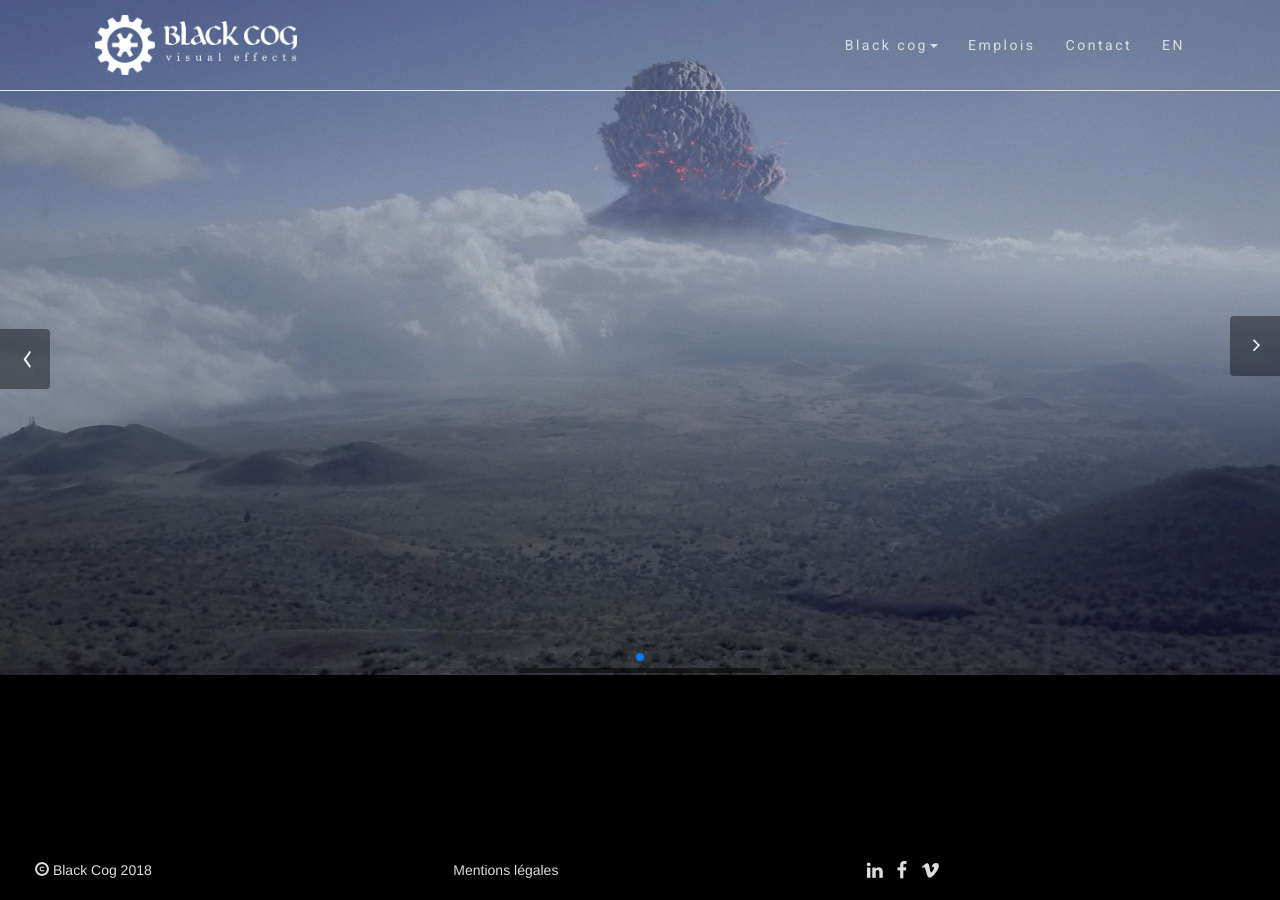
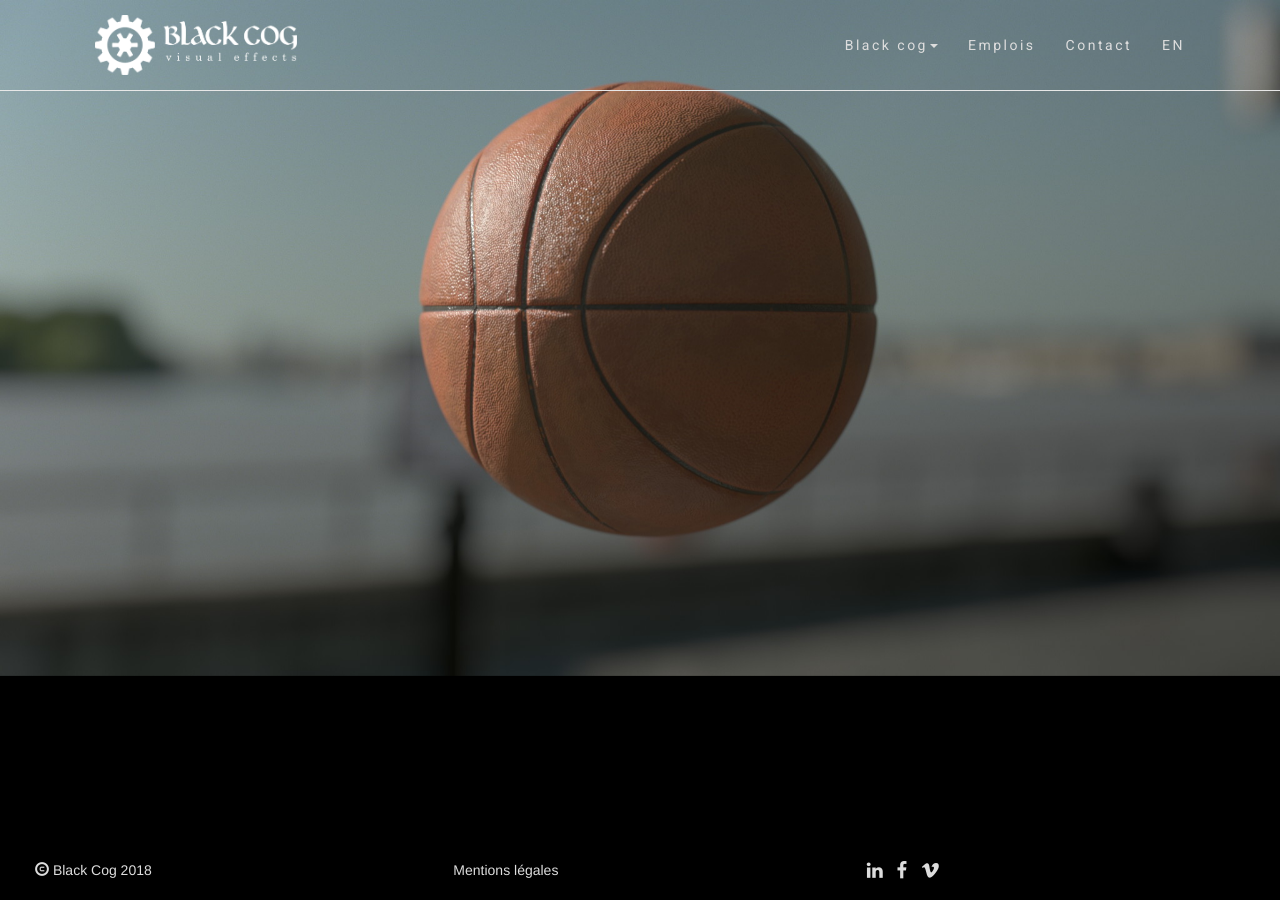
Before and after one commit to christiansen-merel/bookish-fortnight, a Jekyll site: the page built from index.html, in a window 1280 px wide. Built offline with Jekyll 4.4.1, drawn with Linux system fonts in a browser that asks for light colours.

Commit message:
responsive temporaire pour smartphone et tablette sur page d'accueil

```diff
--- a/_layouts/home.html
+++ b/_layouts/home.html
@@ -18,14 +18,14 @@
                   <div class="swiper-slide" data-swiper-parallax="10%"><img src="{{ "img/home/P02_breakDown_V2_slide.jpg" | relative_url }}" /></div>
             </div>
               <!-- If we need pagination -->
-              <div class="swiper-pagination"></div>
+              <!-- <div class="swiper-pagination"></div> -->
 
               <!-- If we need navigation buttons -->
-              <div class="swiper-button-prev"></div>
-              <div class="swiper-button-next"></div>
+              <!-- <div class="swiper-button-prev"></div>
+              <div class="swiper-button-next"></div> -->
 
               <!-- If we need scrollbar -->
-              <div class="swiper-scrollbar"></div>
+              <!-- <div class="swiper-scrollbar"></div> -->
             </div>
           </div>
 
--- a/css/custom.css
+++ b/css/custom.css
@@ -496,6 +496,31 @@
     display: inline-block;
 }
 
+/* ****************************** */
+/* begin temporaire */
+/* ****************************** */
+#wrapper .swiper-container.home {
+    /* margin-top: 69px; */
+    display: initial;
+}
+
+#wrapper.home #background {
+    background: initial;
+    /* background-size: 100%; */
+    width: initial;
+    height: initial;
+    /* display: block; */
+}
+/* ****************************** */
+/* end temporaire */
+/* ****************************** */
+
+/* #main-wrapper {
+    float:right;
+} */
+
+
+
 @media (max-width: 767px) {
 
     .navbar-default {
@@ -672,3 +697,26 @@
     }
 
 }
+
+/* ****************************** */
+/* begin temporaire */
+/* ****************************** */
+@media only screen and (max-width: 991px) {
+
+    #wrapper .swiper-container.home {
+        margin-top: 69px;
+        display: none;
+    }
+
+    #wrapper.home #background {
+        background: no-repeat left url('../img/home/earth_1001_3_paul_0001.jpg');
+        /* background-size: 100%; */
+        width: 1500px;
+        height: 100%;
+        /* display: block; */
+    }
+
+}
+/* ****************************** */
+/* end temporaire */
+/* ****************************** */
--- a/js/home.js
+++ b/js/home.js
@@ -1,17 +1,15 @@
 
-/*
-$(document).ready(function(){
-    var scroll_start = 0;
-    $(document).scroll(function() {
-       scroll_start = $(this).scrollTop();
-       if(scroll_start > 100) {
-           $(".navbar-default").css('background-color', '#000000');
-        } else {
-           $('.navbar-default').css('background-color', 'transparent');
-        }
-    });
- });
-*/
+// $(document).ready(function(){
+//     var scroll_start = 0;
+//     $(document).scroll(function() {
+//        scroll_start = $(this).scrollTop();
+//        if(scroll_start > 100) {
+//            $(".navbar-default").css('background-color', '#000000');
+//         } else {
+//            $('.navbar-default').css('background-color', 'transparent');
+//         }
+//     });
+//  });
 
 
   /*
@@ -21,80 +19,81 @@
   */
 
 
-$(function () {
+// $(function () {
 
-  var width = Math.trunc($(window).width() / 4);
-  var height = Math.trunc(width * 2 / 3);
-  $('.ih-item.square').css({width: width, height: height});
+//   var width = Math.trunc($(window).width() / 4);
+//   var height = Math.trunc(width * 2 / 3);
+//   $('.ih-item.square').css({width: width, height: height});
 
-  $(window).resize(function(){
-    var width = Math.trunc($(window).width() / 4);
-    var height = Math.trunc(width * 2 / 3);
-    $('.ih-item.square').css({width: width, height: height});
-  });
+//   $(window).resize(function(){
+//     var width = Math.trunc($(window).width() / 4);
+//     var height = Math.trunc(width * 2 / 3);
+//     $('.ih-item.square').css({width: width, height: height});
+//   });
 
-});
+// });
 
 
 $(function() {
   $(document).ready(function() {
-    // var mySwiper = new Swiper ('.swiper-container', {
-    //   // Optional parameters
-    //   direction: 'horizontal',
-    //   loop: true,
-    //   centeredSlides: true,
-    //   effect: 'fade',
-    //   mousewheel: false,
-    //   autoHeight: true,
-    //   watchOverflow: true,
-    //   autoplay: {
-    //     delay: 2500,
-    //     disableOnInteraction: false
-    //   },
+    var mySwiper = new Swiper ('.swiper-container', {
+      // Optional parameters
+      direction: 'horizontal',
+      loop: true,
+      centeredSlides: true,
+      effect: 'fade',
+      mousewheel: false,
+      width: $(window).width(),
+      autoHeight: true,
+      watchOverflow: true,
+      autoplay: {
+        delay: 2500,
+        disableOnInteraction: false
+      },
 
-    //   // If we need pagination
-    //   pagination: {
-    //     el: '.swiper-pagination',
-    //     // type: 'fraction',
-    //   },
+      // If we need pagination
+      // pagination: {
+      //   el: '.swiper-pagination',
+      //   // type: 'fraction',
+      // },
 
-    //   // Navigation arrows
-    //   navigation: {
-    //     nextEl: '.swiper-button-next',
-    //     prevEl: '.swiper-button-prev',
-    //   },
+      // Navigation arrows
+      // navigation: {
+      //   nextEl: '.swiper-button-next',
+      //   prevEl: '.swiper-button-prev',
+      // },
 
-    //   // And if we need scrollbar
-    //   // scrollbar: {
-    //   //   el: '.swiper-scrollbar',
-    //   // },
-    // });
+      // And if we need scrollbar
+      // scrollbar: {
+      //   el: '.swiper-scrollbar',
+      // },
+    });
 
-    var swiper = new Swiper({
-      el: '.swiper-container',
-      initialSlide: 2,
-      spaceBetween: 50,
-      slidesPerView: 1,
-      centeredSlides: true,
-      slideToClickedSlide: true,
-      grabCursor: true,
-      scrollbar: {
-        el: '.swiper-scrollbar',
-      },
-      mousewheel: {
-        enabled: false,
-      },
-      keyboard: {
-        enabled: true,
-      },
-      pagination: {
-        el: '.swiper-pagination',
-      },
-      navigation: {
-        nextEl: '.swiper-button-next',
-        prevEl: '.swiper-button-prev',
-      },
-  });
+  //   var swiper = new Swiper({
+  //     el: '.swiper-container',
+  //     initialSlide: 1,
+  //     spaceBetween: 0,
+  //     slidesPerView: 1,
+  //     centeredSlides: true,
+  //     slideToClickedSlide: true,
+  //     grabCursor: true,
+  //     scrollbar: {
+  //       el: '.swiper-scrollbar',
+  //     },
+  //     mousewheel: {
+  //       enabled: false,
+  //     },
+  //     keyboard: {
+  //       enabled: true,
+  //     },
+  //     pagination: {
+  //       el: '.swiper-pagination',
+  //     },
+  //     navigation: {
+  //       nextEl: '.swiper-button-next',
+  //       prevEl: '.swiper-button-prev',
+  //     },
+  // });
 
 
     //$(".ih-item.square.effect.top_to_bottom").css({'transform-style': 'preserve-3d'});
```
